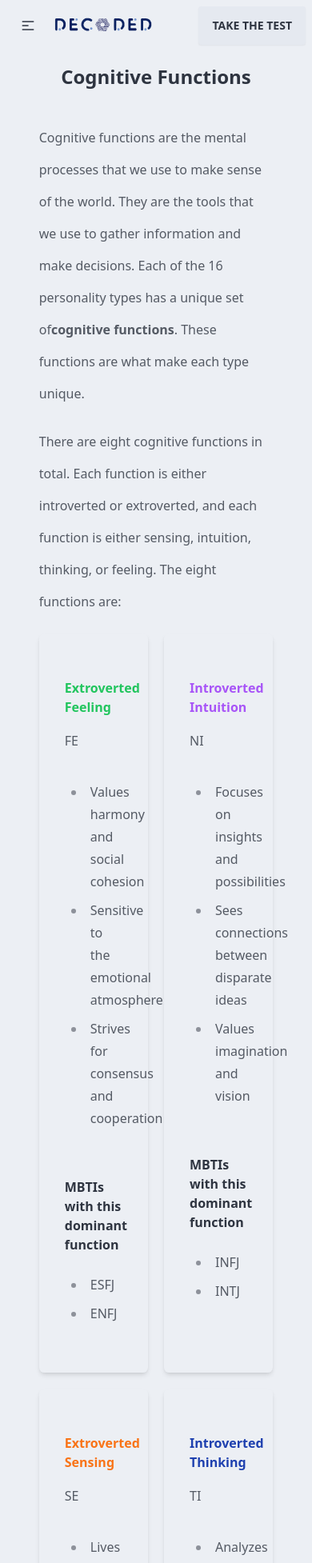
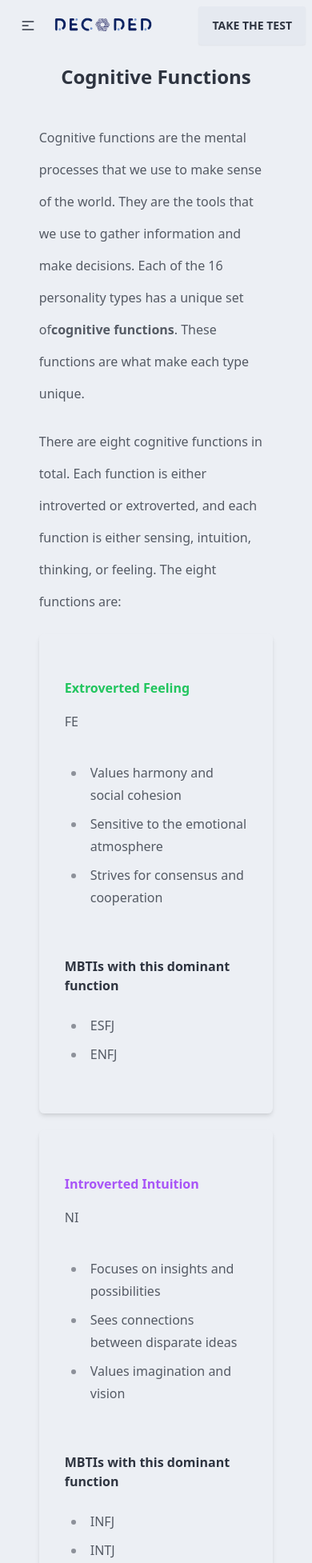
Before and after one commit to olivierpas13/decoded_personality, a React (Vite) app: page /cognitives in a window 390 px wide. Shown: the top 1954 px of the page at 80% size. Built offline with nearby package versions, Linux system fonts and the light colour scheme.

Commit message:
fix: minor fix in responsive design

```diff
--- a/src/components/cognitives/CognitivesExplanation.jsx
+++ b/src/components/cognitives/CognitivesExplanation.jsx
@@ -9,7 +9,8 @@ const CognitivesExplanation = () => {
         Cognitive functions are the mental processes that we use to make sense
         of the world. They are the tools that we use to gather information and
         make decisions. Each of the 16 personality types has a unique set of
-  <span className="font-semibold">cognitive functions</span>. These functions are what make each type unique.
+        <span className="font-semibold">cognitive functions</span>. These
+        functions are what make each type unique.
       </p>
       <p className="leading-10">
         There are eight cognitive functions in total. Each function is either
@@ -17,11 +18,13 @@ const CognitivesExplanation = () => {
         intuition, thinking, or feeling. The eight functions are:
       </p>
 
-      <div className="grid grid-cols-2 gap-5">
+      <div className="grid grid-cols-1 md:grid-cols-2 gap-5">
         {Object.values(cognitiveFunctions).map((func, index) => (
           <div className="card bg-base-100 shadow-md" key={index}>
             <div className="card-body">
-              <h4 className={`${determineFunctionColor(func.abbreviation  )}`}>{func.name}</h4>
+              <h4 className={`${determineFunctionColor(func.abbreviation)}`}>
+                {func.name}
+              </h4>
               <h5>{func.abbreviation}</h5>
               <ul>
                 {func.characteristics.map((char, index) => (
```
Lines whose indentation alone changed are shown as unchanged.
